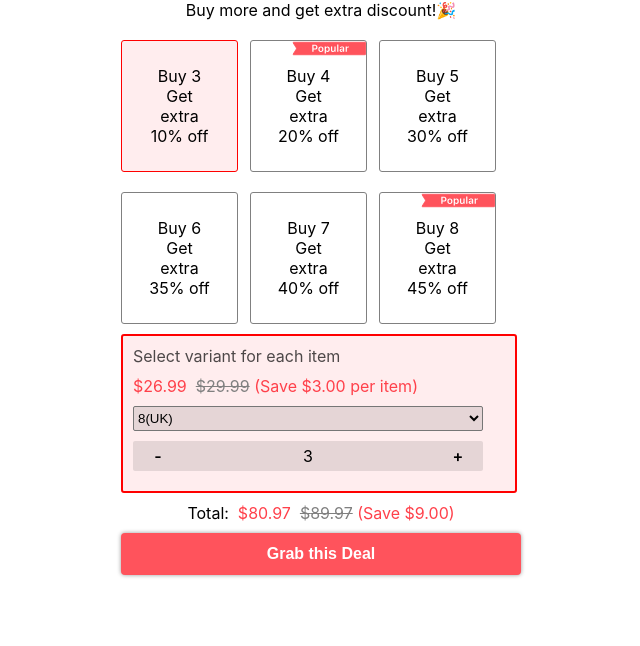
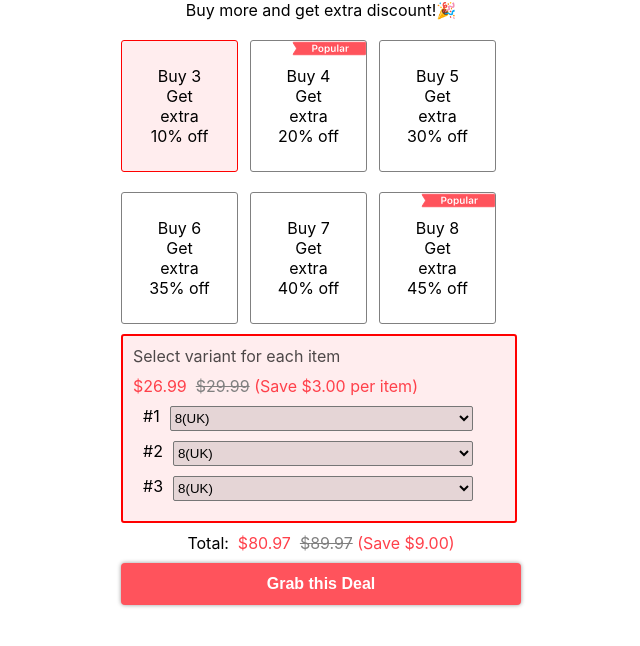
Before and after one commit to vicky1999/landing-page, a React (Create React App) app: page / in a window 1280 px wide. Shown: the top 646 px of the page, without its empty margins (319-959 px from the left). Built offline with nearby package versions, Linux system fonts and the light colour scheme.

Commit message:
multivariant without range selection created

```diff
--- a/src/App.js
+++ b/src/App.js
@@ -45,7 +45,7 @@ function App() {
   ];
 
   const variantConfig = {
-    singleVariant: true
+    singleVariant: false
   }
 
   const variants=[
--- a/src/Discount/Discount.css
+++ b/src/Discount/Discount.css
@@ -206,3 +206,13 @@
     /* top: -6px; */
     margin: auto;
 }
+
+.variant-list-item {
+    display: flex;
+    justify-content: space-evenly;
+    margin: 10px;
+}
+
+.multi-variant-id {
+    margin-right: 10px;
+}
--- a/src/Discount/Discount.js
+++ b/src/Discount/Discount.js
@@ -4,6 +4,7 @@ import React, { useState } from 'react';
 
 import './Discount.css';
 import DiscountItem from './DiscountItem';
+import MultiVariantSelector from './MultiVariantSelector';
 import SingleVariantSelector from './SingleVariantSelector';
 
 const Discount = (props) => {
@@ -45,6 +46,10 @@ const Discount = (props) => {
                 props.variants.length > 0 && props.variantConfig.singleVariant &&
                 <SingleVariantSelector variants={props.variants} variantConfig={props.variantConfig} discountPrice={price} price={totalPrice} discount={discounts[selectedIndex]} />
             }
+            {
+                props.variants.length > 0 && !props.variantConfig.singleVariant &&
+                <MultiVariantSelector variants={props.variants} variantConfig={props.variantConfig} discountPrice={price} price={totalPrice} discount={discounts[selectedIndex]} />
+            }
             </div>
             <div className='price-section'>
                 Total: &nbsp;<span className='text-red'>${price}</span>&nbsp;&nbsp;
--- /dev/null
+++ b/src/Discount/MultiVariantSelector.js
@@ -0,0 +1,70 @@
+import { Button, Menu, MenuItem, Select } from '@mui/material';
+import React, { useState } from 'react';
+
+const MultiVariantSelector = (props) => {
+
+    const [selectedVariant, setSelectedVariant] = useState(props.variants[0].name);
+    const [quantity, setQuantity] = useState(props.discount.count)
+
+    const discountItem = props.discount;
+    const pricePerItem = (props.price / discountItem.count).toFixed(2);
+    const discountPricePerItem = (props.discountPrice / discountItem.count).toFixed(2);
+
+    let optionsList = props.variants.map((variant, ind) => {
+        return (<option key={`variant-option-${ind}`}>{variant.name}</option>);
+    });
+
+    let variantsList = [];
+    for(let i = 1; i <= discountItem.count; i++) {
+        variantsList.push(
+            <div className='variant-list-item' key={`variant-multi-${i}`}>
+                <div className='multi-variant-id'>#{i}</div>
+                <select className="variants-item" aria-label="Default select example">
+                    {optionsList}
+                </select>
+            </div>
+        )
+    }
+
+    const variantSelected = (val) => {
+        setSelectedVariant(val);
+    }
+
+    const quantityChanged = (inc) => {
+        let val = quantity + inc;
+        val = Math.min(val, discountItem.count);
+        val = Math.max(val, 0);
+        setQuantity(val);
+    }
+
+    return (
+        <div className='variant-selector-section'>
+            <div className='variant-head-text'>
+                Select variant for each item
+            </div>
+            <div className='price-section'>
+                <span className='text-red'>${discountPricePerItem}</span>&nbsp;&nbsp;
+                    <span className='price-strikeout'>${pricePerItem}</span>&nbsp;
+                    <span className='text-red'>(Save ${(pricePerItem - discountPricePerItem).toFixed(2)} per item)</span>
+            </div>
+            <div className='selection-section'>
+                {quantity > 0 && variantsList}
+                {/* <select className="variants-item" aria-label="Default select example">
+                    {optionsList}
+                </select> */}
+                {/* <div className="variants-item quantity-selector" aria-label="Default select example">
+                    <div className='qty-change-buttons'>
+                        <div className='left-side quantity-change-btn' onClick={ () => { quantityChanged(-1) } }>
+                            -
+                        </div>
+                        <div className='quantity-display'>{quantity}</div>
+                        <div className='left-side quantity-change-btn' onClick={ () => { quantityChanged(1) } }>+</div>
+
+                    </div>
+                </div> */}
+            </div>
+        </div>
+    )
+}
+
+export default MultiVariantSelector;
```
